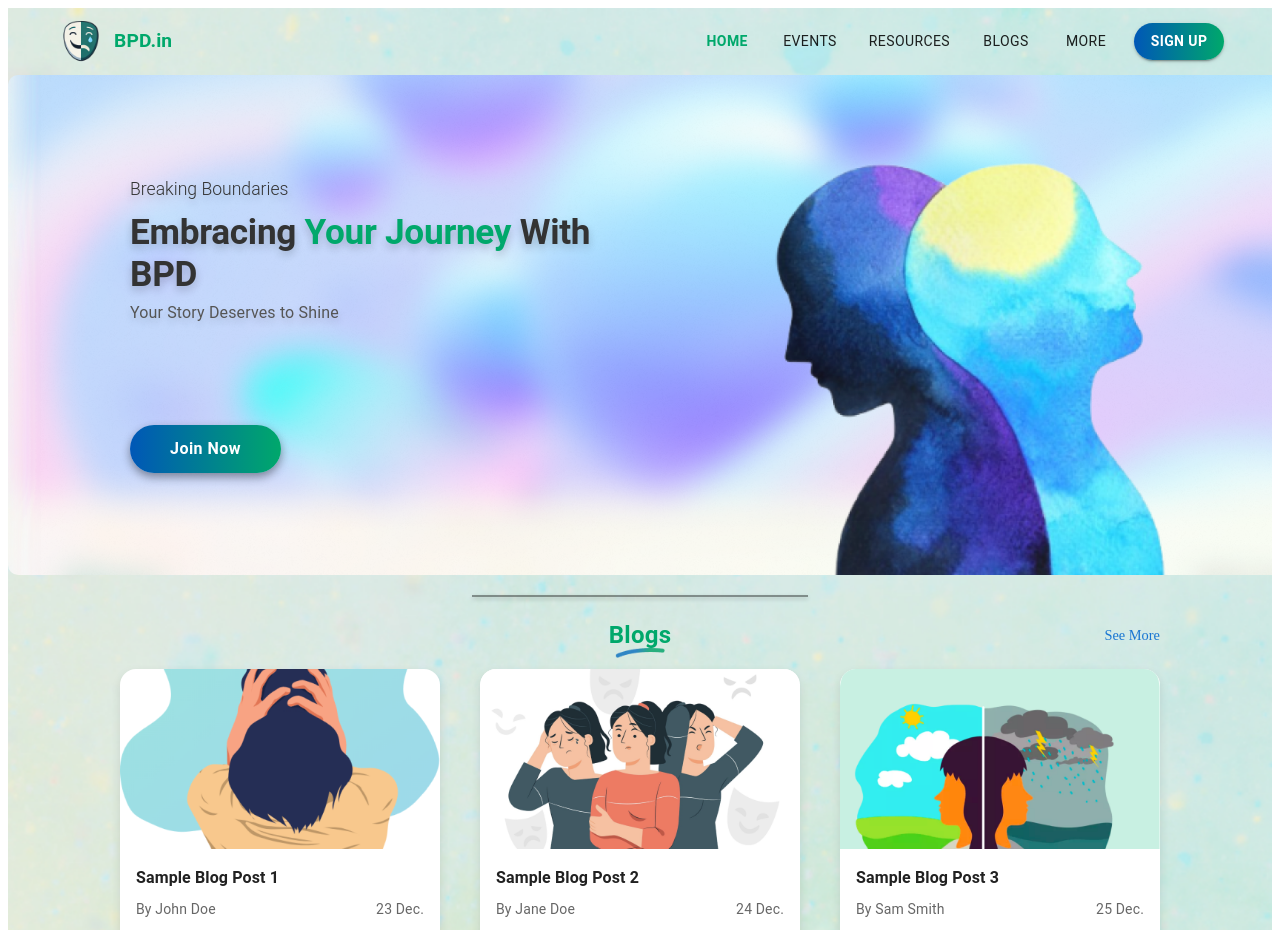
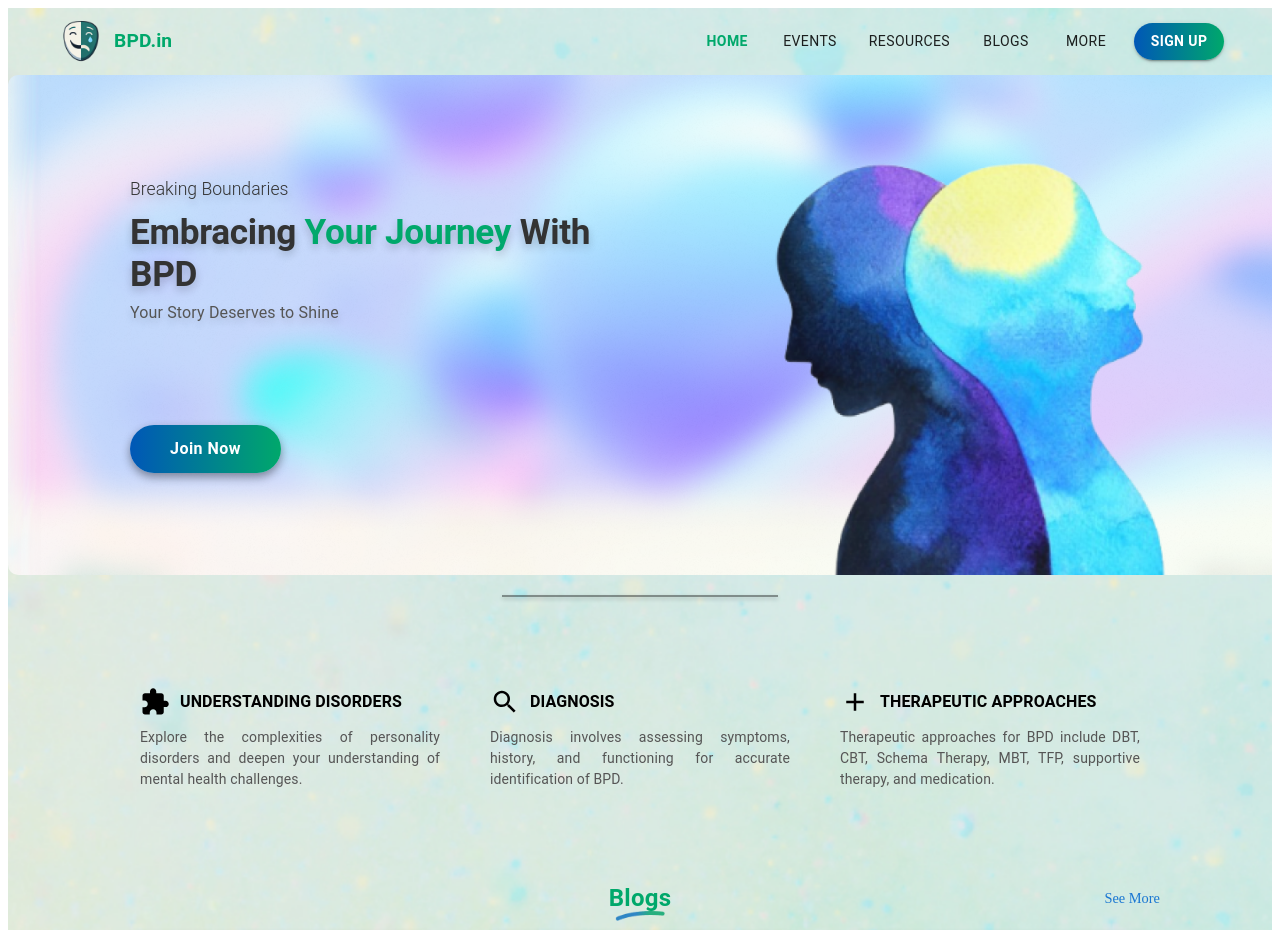
Before and after one commit to HanoodTunio/living-with-bpd, a React (Vite) app in the folder front-end/: page / in a window 1280 px wide. Shown: the top 930 px of the page. Built offline with nearby package versions, Linux system fonts and the light colour scheme.

Commit message:
InfoSection is added

```diff
--- /dev/null
+++ b/front-end/src/components/common/InfoSection/InfoSection.jsx
@@ -0,0 +1,87 @@
+import React from "react";
+import { Box, Typography } from "@mui/material";
+import SearchIcon from "@mui/icons-material/Search";
+import AddIcon from "@mui/icons-material/Add";
+import ExtensionIcon from "@mui/icons-material/Extension";
+
+const InfoSection = () => {
+  const items = [
+    {
+      icon: <ExtensionIcon style={{ fontSize: 30, color: "black" }} />, // Smaller icon
+      title: "UNDERSTANDING DISORDERS",
+      description:
+        "Explore the complexities of personality disorders and deepen your understanding of mental health challenges.",
+    },
+    {
+      icon: <SearchIcon style={{ fontSize: 30, color: "black" }} />, // Smaller icon
+      title: "DIAGNOSIS",
+      description:
+        "Diagnosis involves assessing symptoms, history, and functioning for accurate identification of BPD.",
+    },
+    {
+      icon: <AddIcon style={{ fontSize: 30, color: "black" }} />, // Smaller icon
+      title: "THERAPEUTIC APPROACHES",
+      description:
+        "Therapeutic approaches for BPD include DBT, CBT, Schema Therapy, MBT, TFP, supportive therapy, and medication.",
+    },
+  ];
+
+  return (
+    <Box
+      sx={{
+        display: "flex",
+        justifyContent: "space-around",
+        alignItems: "flex-start",
+        padding: "20px",
+        textAlign: "left",
+        gap: "50px",
+        flexWrap: "wrap", // Adjust for responsive layout
+        marginTop: "50px",
+        marginBottom: "70px",
+      }}
+    >
+      {items.map((item, index) => (
+        <Box
+          key={index}
+          sx={{
+            width: "300px", // Width for each column
+            display: "flex",
+            flexDirection: "column",
+            gap: "10px",
+          }}
+        >
+          {/* Icon and Heading Row */}
+          <Box
+            sx={{
+              display: "flex",
+              alignItems: "center",
+              gap: "10px", // Spacing between icon and title
+            }}
+          >
+            {item.icon}
+            <Typography
+              variant="h6"
+              sx={{ fontWeight: "bold", fontSize: "16px" }}
+            >
+              {item.title}
+            </Typography>
+          </Box>
+
+          {/* Description */}
+          <Typography
+            variant="body1"
+            sx={{
+              textAlign: "justify", // Justified text
+              color: "#555",
+              fontSize: "14px", // Adjust font size if needed
+            }}
+          >
+            {item.description}
+          </Typography>
+        </Box>
+      ))}
+    </Box>
+  );
+};
+
+export default InfoSection;
--- a/front-end/src/pages/LandingPage.jsx
+++ b/front-end/src/pages/LandingPage.jsx
@@ -8,6 +8,7 @@ import AboutSection from "../components/common/About/AboutSection";
 import SupportProjectSection from "../components/common/SupportProjectsSection/SupportProjectsSection";
 import TeamSection from "../components/common/TeamSection/TeamSection";
 import { Box } from "@mui/material";
+import InfoSection from "../components/common/InfoSection/InfoSection";
 
 const LandingPage = () => {
   return (
@@ -15,6 +16,18 @@ const LandingPage = () => {
       {/* Hero Section (Not Centered) */}
       <Hero />
       <Divider />
+
+      <Box
+        sx={{
+          display: "flex",
+          justifyContent: "center",
+          alignItems: "center",
+          flexDirection: "column",
+          width: "100%",
+        }}
+      >
+        <InfoSection />
+      </Box>
 
       {/* Centered Blog Section */}
       <Box
```
